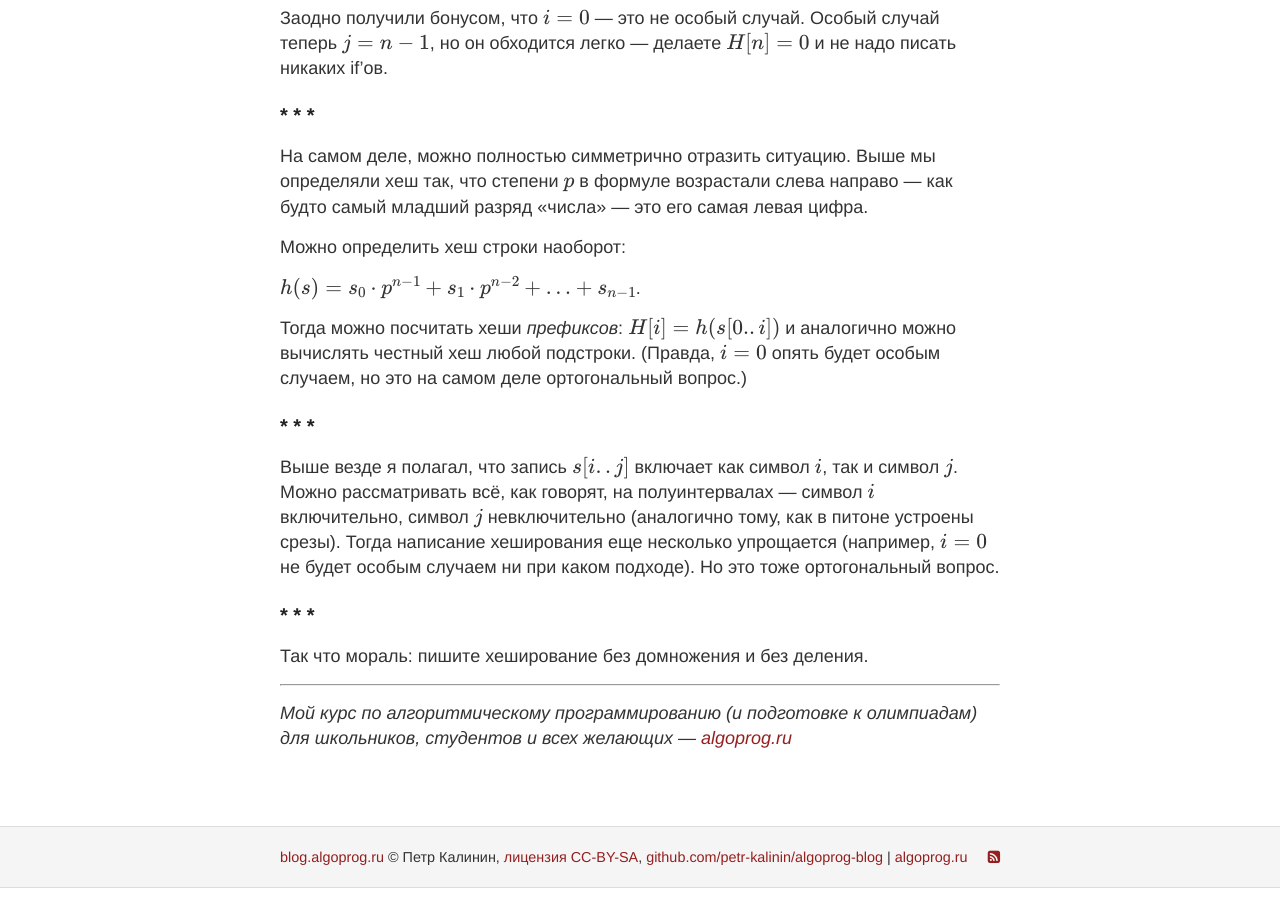
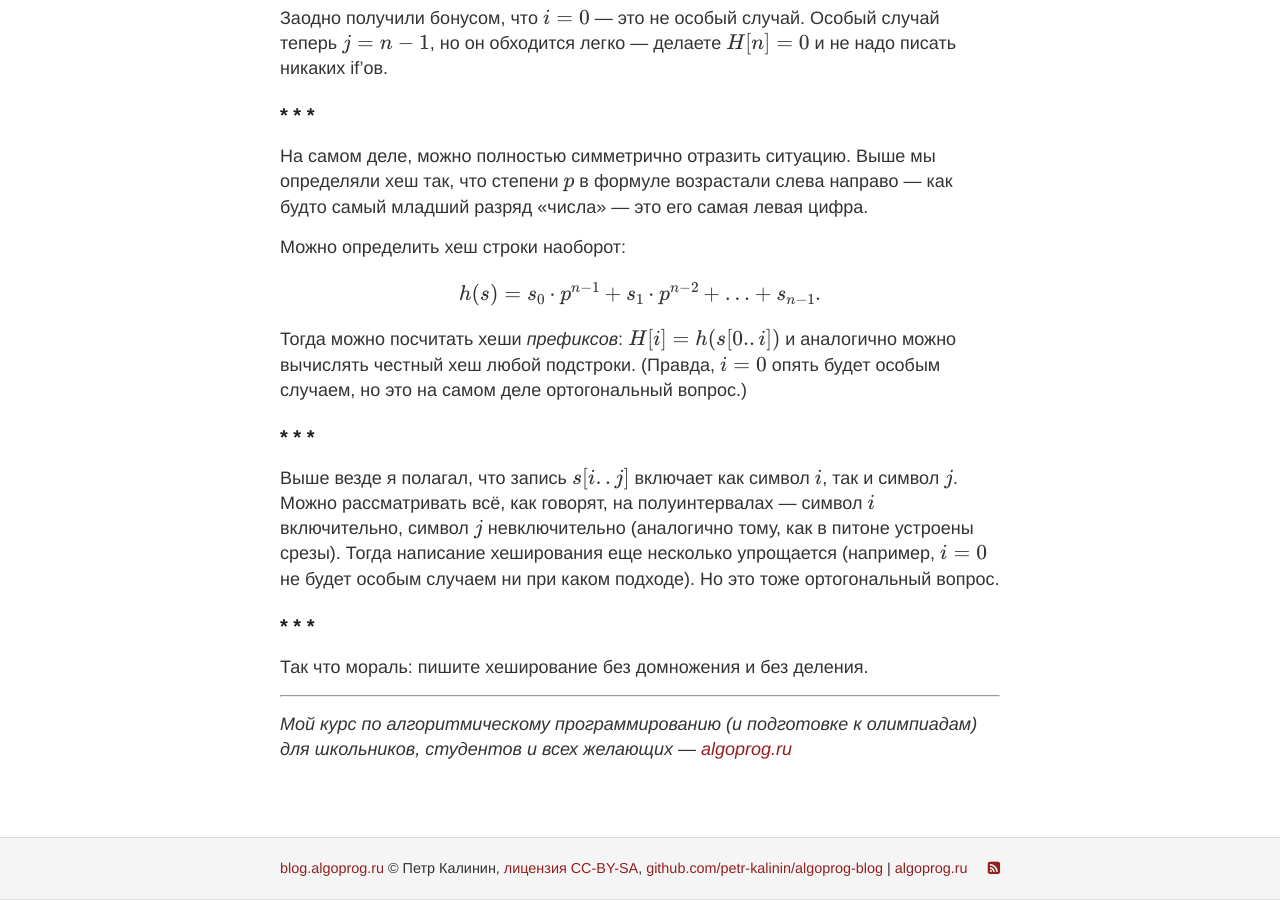
Before and after one commit to petr-kalinin/algoprog-blog, a Jekyll site: the page built from _posts/2019-08-11-hash-no-multiply.md, in a window 1280 px wide and 900 px high, scrolled down 2337 px. Built offline with Jekyll 4.4.1, drawn with Linux system fonts in a browser that asks for light colours; formulas are drawn with MathJax 3.

```diff
--- a/_posts/2019-08-11-hash-no-multiply.md
+++ b/_posts/2019-08-11-hash-no-multiply.md
@@ -97,7 +97,7 @@ $$h(s[i..j]) = H[i] - H[j+1] \cdot p^{j-i+1}.$$
 
 Можно определить хеш строки наоборот:
 
-$$h(s) = s_0 \cdot p^{n-1} + s_1 \cdot p^{n-2} + \ldots + s_{n-1}$$.
+$$h(s) = s_0 \cdot p^{n-1} + s_1 \cdot p^{n-2} + \ldots + s_{n-1}.$$
 
 Тогда можно посчитать хеши _префиксов_: $H[i] = h(s[0..i])$ и аналогично можно вычислять честный хеш
 любой подстроки. (Правда, $i=0$ опять будет особым случаем, но это на самом деле ортогональный вопрос.)
```
